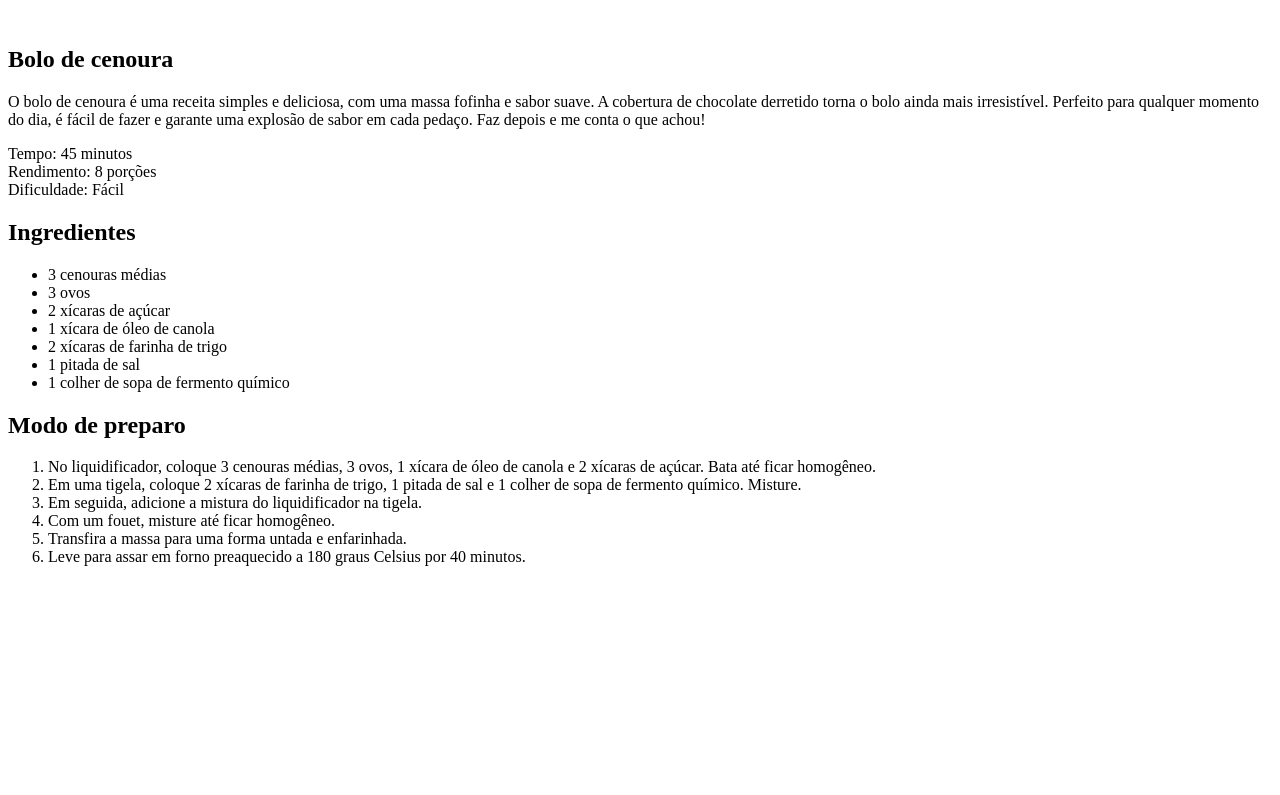
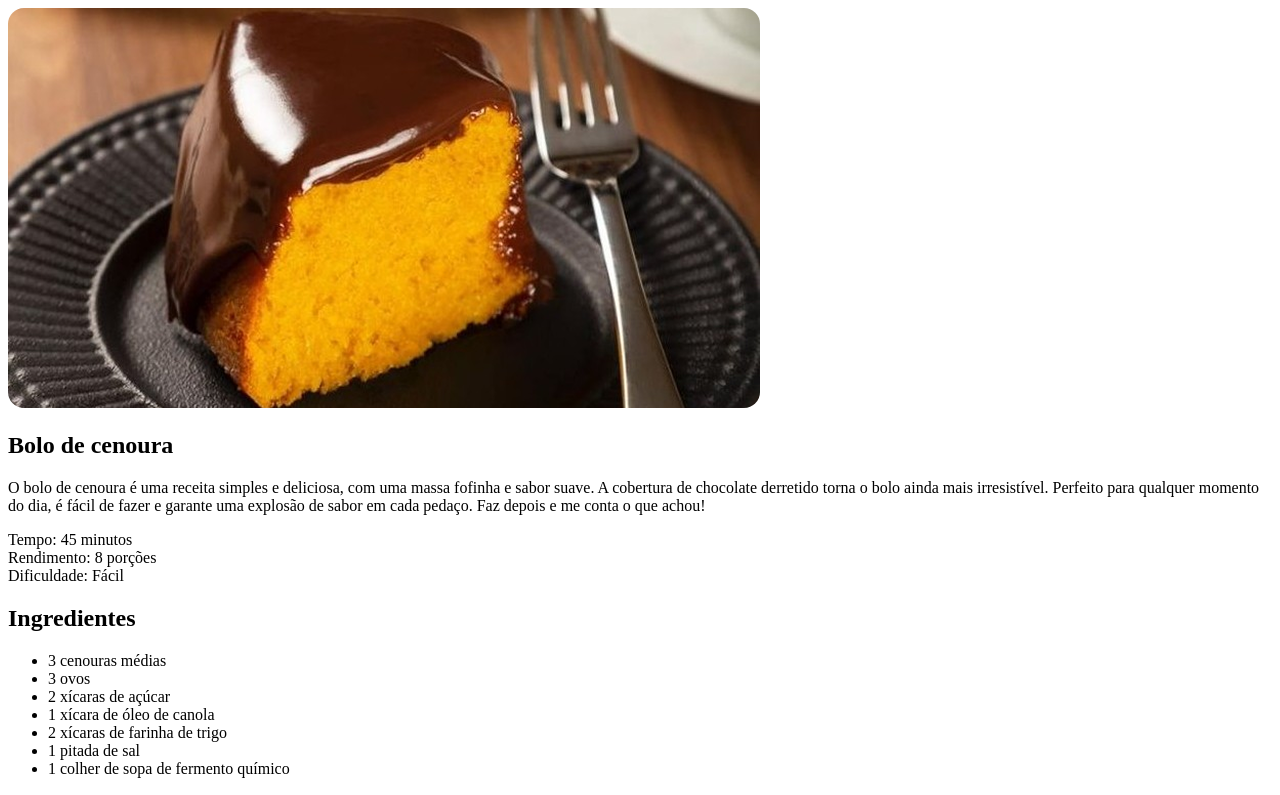
Before and after one commit to gabrielasouzap/pagina-de-receita, a plain HTML site: page index.html in a window 1280 px wide. Shown: the top 795 px of the page. Drawn offline with Linux system fonts and the light colour scheme.

Commit message:
feat: Adicionando ima

```diff
--- a/index.html
+++ b/index.html
@@ -4,10 +4,12 @@
     <meta charset="UTF-8">
     <meta name="viewport" content="width=device-width, initial-scale=1.0">
     <title>Pagina de receita</title>
+
+    <link rel="stylesheet" href="style.css">
 </head>
 <body>
     <div id="page">
-        <img src="" alt="">
+        <img src="./assets/main-image.png" alt=" Imagem de um pedaço de bolo de cenoura com cobertura de chocolate">
 
         <main>
             <section id="about">
--- /dev/null
+++ b/style.css
@@ -0,0 +1,3 @@
+img{
+    border-radius: 16px;
+}
```
Also changed, not shown: assets/main-image.png (added), 1 other file.
